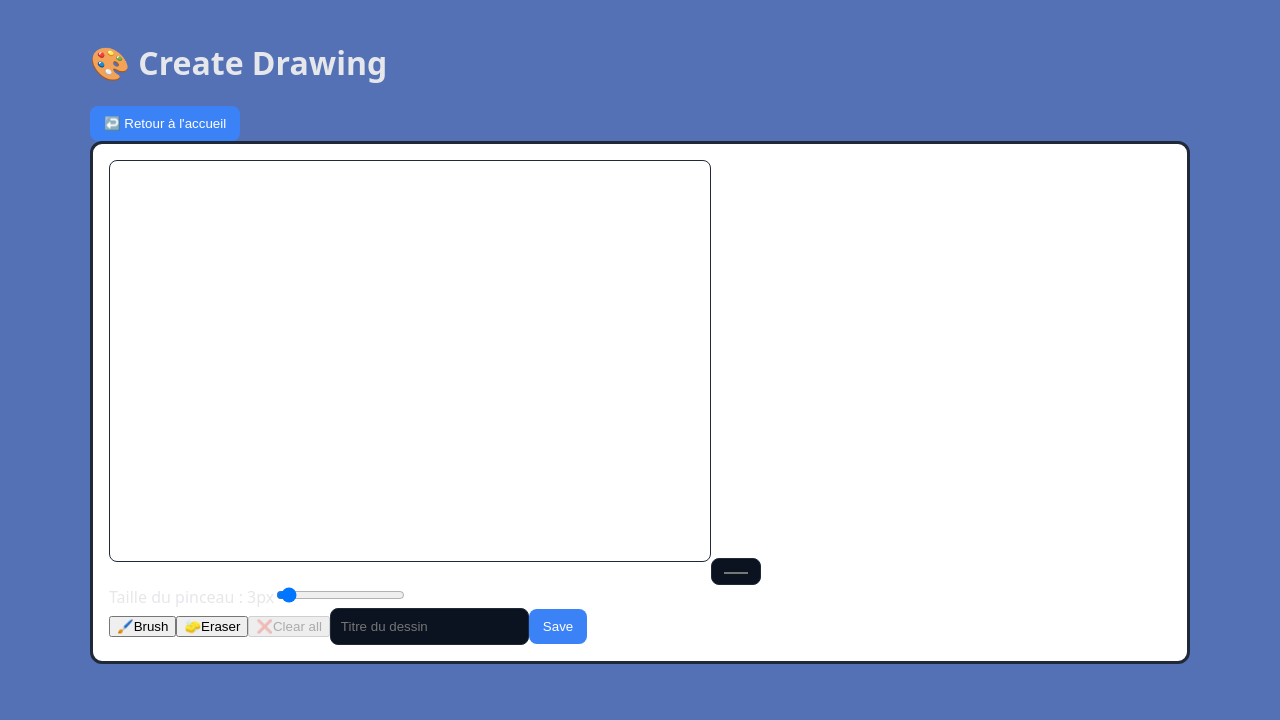
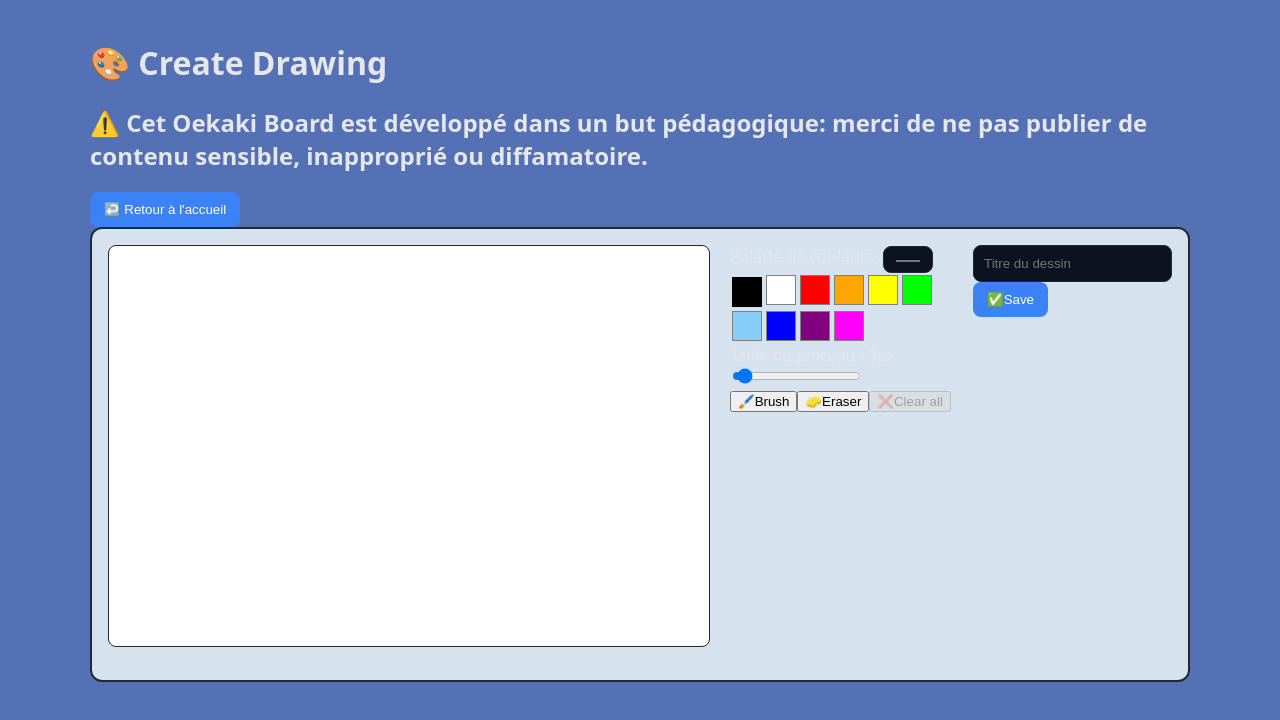
Before and after one commit to JulieNonnon/oekaki-board, a Next.js app in the folder frontend/: page /create in a window 1280 px wide. Shown: the top 720 px of the page. Built offline with nearby package versions, Linux system fonts and the light colour scheme.

Commit message:
feat(frontend): create ColorPalette component and adjust css styles

```diff
--- a/frontend/src/app/create/page.module.css
+++ b/frontend/src/app/create/page.module.css
@@ -5,3 +5,8 @@
 .cursor-crosshair {
     cursor: crosshair;
 }
+
+.card {
+    display: flex;
+    flex-direction: row;
+}
--- a/frontend/src/app/create/page.tsx
+++ b/frontend/src/app/create/page.tsx
@@ -9,6 +9,7 @@ import { createDrawing } from "@/services/drawings";
 import { useRouter } from "next/navigation";
 import Link from "next/dist/client/link";
 import { Modal } from "@/components/ui/Modal";
+import { ColorPalette } from "@/components/drawing/ColorPalette";
 
 export default function CreatePage() {
 
@@ -139,6 +140,9 @@ export default function CreatePage() {
     <main className="container">
       <h1>🎨 Create Drawing</h1>
 
+      <h2>⚠️ Cet Oekaki Board est développé dans un but pédagogique: merci de ne pas publier de contenu sensible, inapproprié ou diffamatoire.</h2>
+      {/* <h2>Outil sélectionné : {tool}</h2> */}
+
       <Link href="/drawings">
         <button className="button">
           ↩️ Retour à l'accueil
@@ -146,6 +150,7 @@ export default function CreatePage() {
       </Link>
 
       <div className="card" style={{ padding: 16 }}>
+        <div className={styles.canvasContainer}>
           <canvas
             ref={canvasRef}
             width={600}
@@ -156,12 +161,25 @@ export default function CreatePage() {
             onMouseUp={stopDrawing}
             onMouseLeave={stopDrawing}
           />
+        </div>
 
+      <div className={styles.canvasControls}>
+        <label>
+          Palette de couleurs :
+        </label>
         <input
+          title="Afficher la palette de couleurs"
+          color="black"
           type="color"
           value={color}
           onChange={(e) => setColor(e.target.value)}
           className="input"
+        />
+
+        <ColorPalette
+          title="Sélectionner une couleur"
+          selectedColor={color}
+          onChange={setColor}
         />
 
         <div>
@@ -170,6 +188,7 @@ export default function CreatePage() {
           </label>
 
           <input
+            title="Ajuster la taille du pinceau"
             type="range"
             min="1"
             max="50"
@@ -180,23 +199,33 @@ export default function CreatePage() {
           />
         </div>
 
-      <button onClick={() => setTool("brush")}>
+        <button
+          title="Sélectionner le pinceau pour dessiner"
+          onClick={() => setTool("brush")}
+        >
           🖌️Brush
         </button>
 
-      <button onClick={() => setTool("eraser")}>
+        <button
+          title="Sélectionner la gomme pour effacer"
+          onClick={() => setTool("eraser")}
+        >
           🧽Eraser
         </button>
 
         <button
+          title="Effacer tout le dessin"
           type="button"
           onClick={clearCanvas}
           disabled={!hasDrawn}
         >
           ❌Clear all
         </button>
+      </div>
 
+      <div className={styles.saveControls}>
         <input
+          title="Renseigner un titre"
           type="text"
           placeholder="Titre du dessin"
           value={title}
@@ -205,6 +234,7 @@ export default function CreatePage() {
         />
 
         <button
+          title="Sauvegarder et publier votre dessin"
           onClick={saveImage}
           disabled={!canSave}
           className={
@@ -213,7 +243,7 @@ export default function CreatePage() {
               : "bg-gray-300 cursor-not-allowed"}`
           }
         >
-        Save
+          ✅Save
         </button>
       </div>
 
@@ -223,6 +253,8 @@ export default function CreatePage() {
         message="Votre œuvre a bien été enregistrée."
         onClose={() => router.push("/drawings")}
       />
+
+      </div>
     </main>
   );
 }
--- a/frontend/src/app/globals.css
+++ b/frontend/src/app/globals.css
@@ -2,7 +2,8 @@
 
 :root {
   --bg: #5471b6;
-  --card: #ffffff;
+  --canvas: #ffffff;
+  --card: #d6e3ee;
   --text: #e5e7eb;
   --muted: #9ca3af;
   --primary: #3b82f6;
@@ -23,8 +24,10 @@ body {
 }
 
 .card {
+  display: flex;
+  gap: 20px;
   background: var(--card);
-  border: 3px solid var(--border);
+  border: 2px solid var(--border);
   border-radius: 12px;
   overflow: hidden;
   padding: 20px;
@@ -32,6 +35,7 @@ body {
 
 img {
   display: block;
+  background: var(--canvas);
   width: 50%;
   height: auto;
   border: 2px solid var(--border);
@@ -67,6 +71,7 @@ img {
 
 .canvas {
   border: 1px solid var(--border);
+  background: var(--canvas);
   border-radius: 8px;
   margin-bottom: 12px;
   cursor: crosshair;
--- /dev/null
+++ b/frontend/src/components/drawing/ColorPalette.tsx
@@ -0,0 +1,50 @@
+// Rôle : afficher les couleurs et prévenir la fonction CreatePage() lorsqu'une couleur change
+
+interface Props {
+  title?: string;
+  selectedColor: string;
+  onChange: (color: string) => void;
+}
+
+export function ColorPalette({
+  title,
+  selectedColor,
+  onChange
+}: Props) {
+
+const colors = [
+  "#000000",
+  "#FFFFFF",
+  "#FF0000",
+  "#FFA500",
+  "#FFFF00",
+  "#00FF00",
+  "#87CEFA",
+  "#0000FF",
+  "#800080",
+  "#FF00FF",
+];
+
+return (
+  <div>
+    {colors.map((color) => (
+      <button
+        title={title || `Sélectionner la couleur ${color}`}
+        key={color}
+        onClick={() => onChange(color)}
+        style={{
+          backgroundColor: color,
+          height: 30,
+          width: 30,
+          margin: 2,
+          border:
+            color === selectedColor
+            ? "3px solid black"
+            : "1px solid gray"
+        }}
+
+      />
+    ))}
+  </div>
+);
+}
```
Lines whose indentation alone changed are shown as unchanged.
